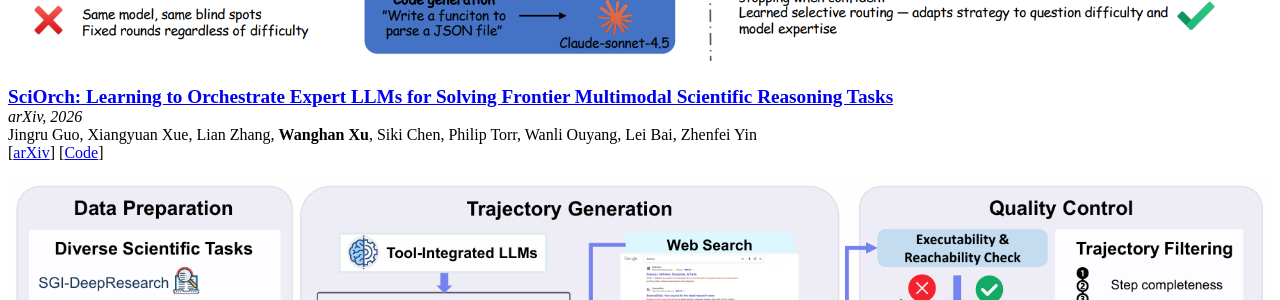
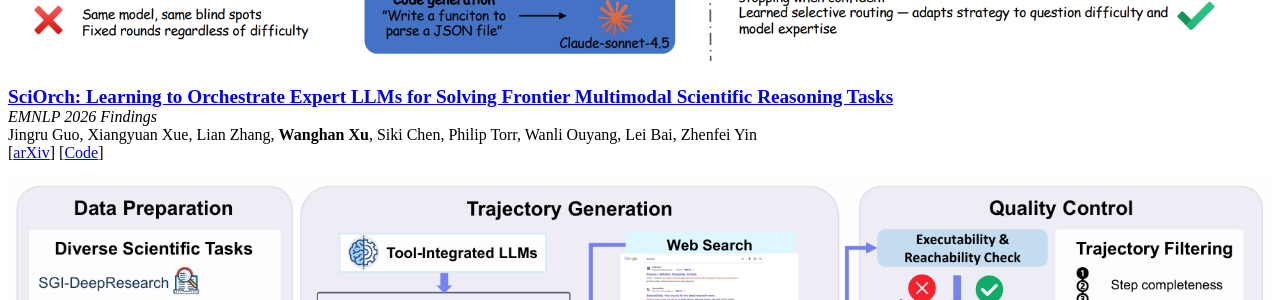
Before and after one commit to black-yt/black-yt.github.io, a Jekyll site: the page built from _pages/includes/pub.md, in a window 1280 px wide and 900 px high, scrolled down 3512 px. Shown: the part 152-452 px from the top of the window. Built offline with Jekyll 4.4.1, drawn with Linux system fonts in a browser that asks for light colours; our own code applies the rules of GitHub Pages for plain Markdown files.

Commit message:
Update SciOrch venue

```diff
--- a/_pages/includes/pub.md
+++ b/_pages/includes/pub.md
@@ -74,7 +74,7 @@ Dianzhi Yu, Vireo Zhang, Hongru Wang, Yanyu Chen, Minda Hu, **<span class="autho
   <div class='paper-box-text' markdown="1">
 
 <a class=PaperTitle href="https://arxiv.org/pdf/2606.15872"><b>SciOrch: Learning to Orchestrate Expert LLMs for Solving Frontier Multimodal Scientific Reasoning Tasks</b></a> \\
-*arXiv, 2026* \\
+*EMNLP 2026 Findings* \\
 Jingru Guo, Xiangyuan Xue, Lian Zhang, **<span class="author-highlight">Wanghan Xu</span>**, Siki Chen, Philip Torr, Wanli Ouyang, Lei Bai, Zhenfei Yin \\
 [<a href="https://arxiv.org/pdf/2606.15872">arXiv</a>] [<a href="https://github.com/llexieguo/SciOrch">Code</a>]
 
```
Also changed, not shown: 1 other file.
